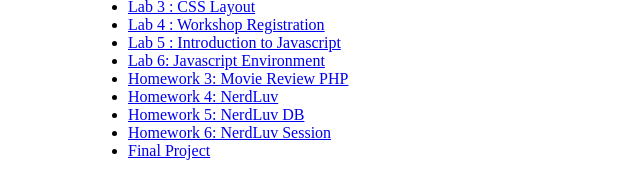
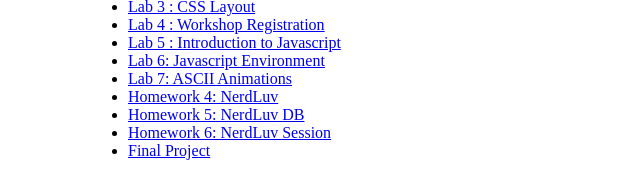
Before and after one commit to nduwayof/cs472-lab1, a plain HTML site: page index.html in a window 1280 px wide. Shown: the part 497-670 px from the top of the page, 0-640 px from the left. Drawn offline with Linux system fonts and the light colour scheme.

Commit message:
started working on the assignment 7

```diff
--- a/index.html
+++ b/index.html
@@ -27,7 +27,7 @@
     <a href="lab-6.html">Lab 6: Javascript Environment</a>
   </li>
   <li>
-    <a href="javascript:void(0)">Homework 3: Movie Review PHP</a>
+    <a href="lab-7.html">Lab 7: ASCII Animations</a>
   </li>
   <li>
     <a href="javascript:void(0)">Homework 4: NerdLuv</a>
```
Also changed, not shown: lab-7.html (added, +10 -0 lines).
